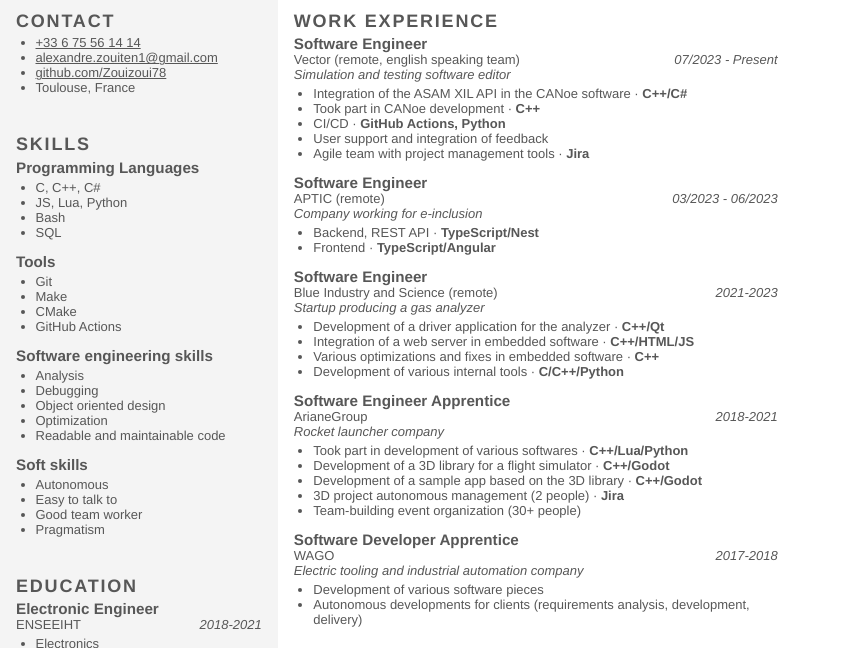
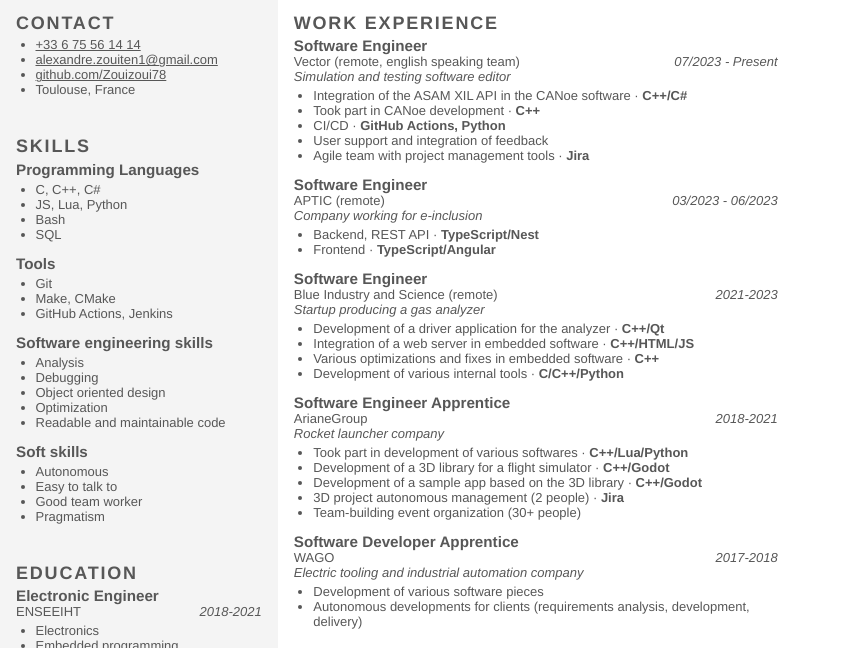
Before and after one commit to Zouizoui78/cv, a plain HTML site: page src/cv_zouiten_en.html in a window 1280 px wide. Shown: the part 147-795 px from the top of the page, without its empty margins (0-857 px from the left). Drawn offline with Linux system fonts and the light colour scheme.

Commit message:
add jenkins in skills

```diff
--- a/src/cv_zouiten_en.html
+++ b/src/cv_zouiten_en.html
@@ -43,9 +43,8 @@
                     <h3>Tools</h3>
                     <ul>
                         <li>Git</li>
-                        <li>Make</li>
-                        <li>CMake</li>
-                        <li>GitHub Actions</li>
+                        <li>Make, CMake</li>
+                        <li>GitHub Actions, Jenkins</li>
                     </ul>
                 </section>
 
```
Also changed, not shown: src/cv_zouiten_fr.html (+2 -3 lines).
